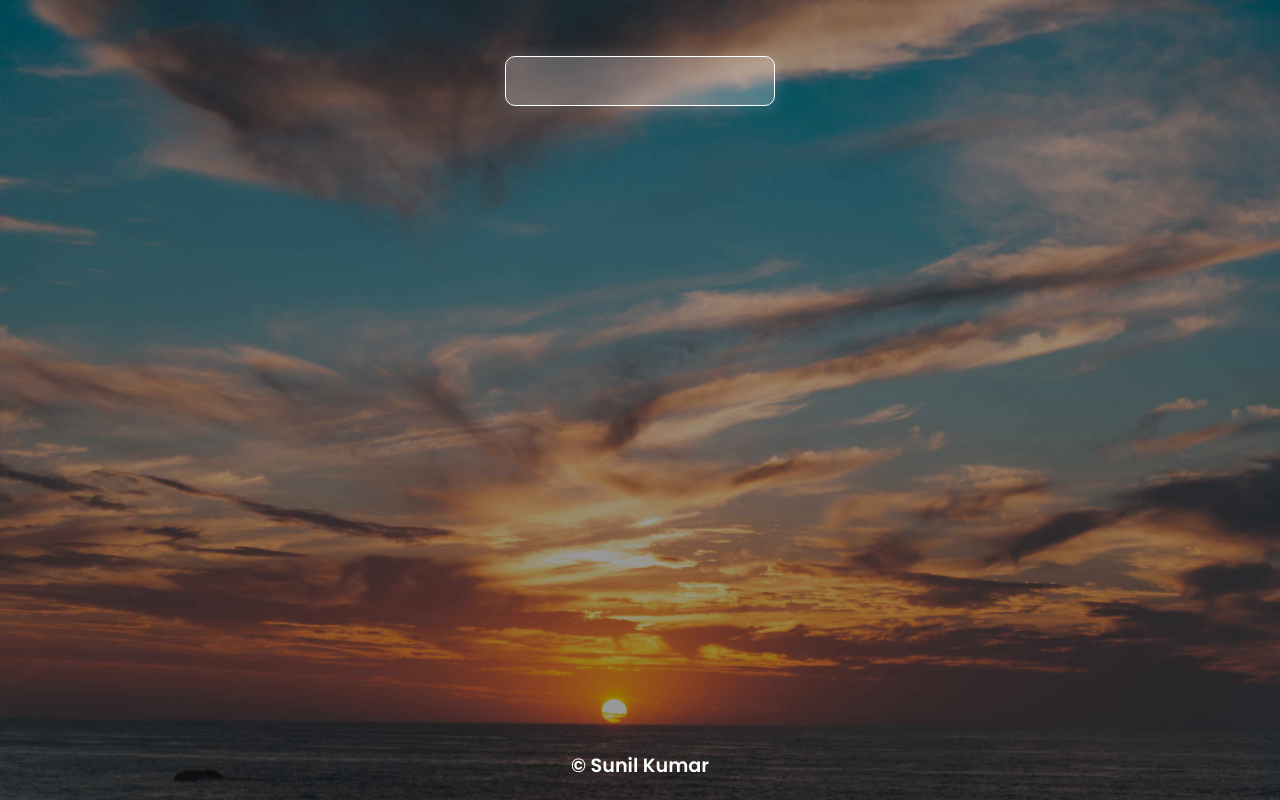
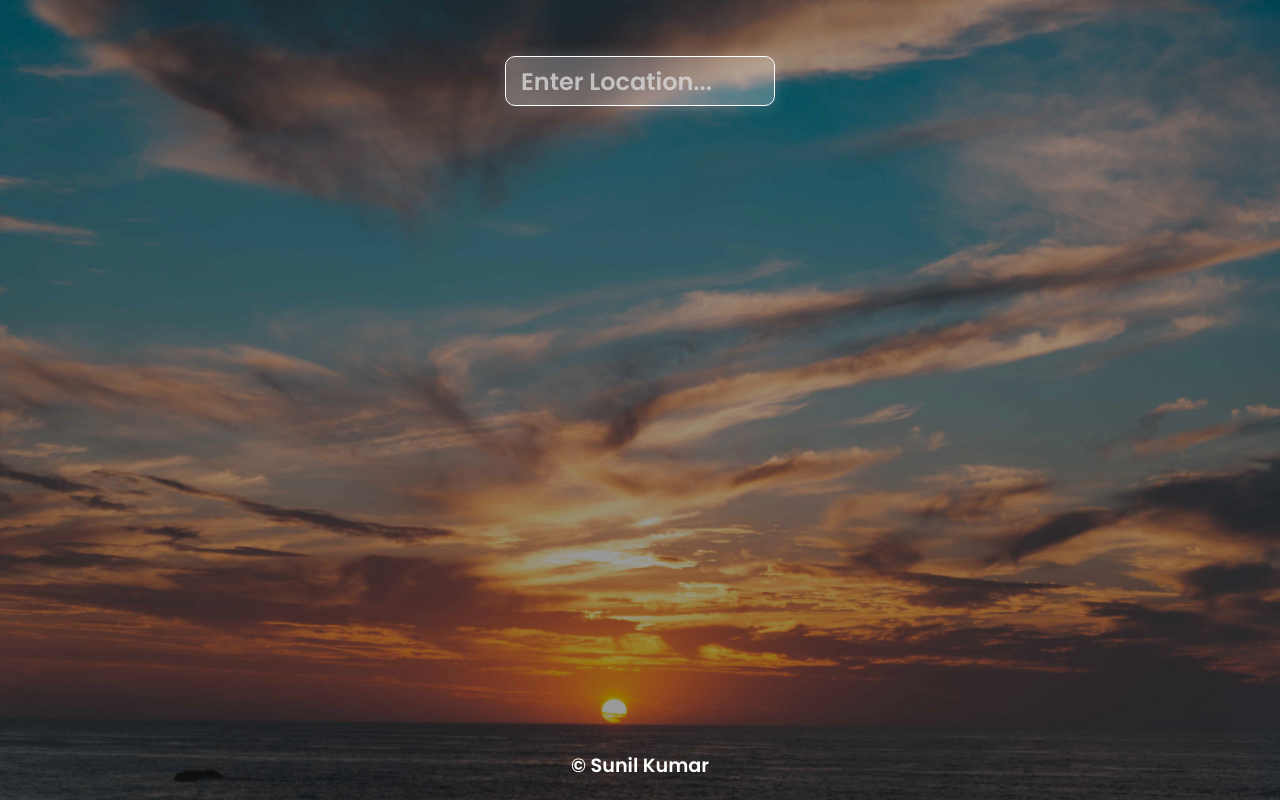
Before and after one commit to sunilk4u/Weather-App, a React (Create React App) app: page / in a window 1280 px wide. Built offline with nearby package versions, Linux system fonts and the light colour scheme.

Commit message:
Add placeholder text in input

```diff
--- a/src/components/SeachForm.jsx
+++ b/src/components/SeachForm.jsx
@@ -2,7 +2,12 @@ function SeachForm() {
   return (
     <div className="search-form">
       <form>
-        <input type="text" name="search" id="search" />
+        <input
+          type="text"
+          name="search"
+          id="search"
+          placeholder="Enter Location..."
+        />
       </form>
     </div>
   );
--- a/src/index.css
+++ b/src/index.css
@@ -48,6 +48,11 @@ body {
   box-shadow: 0 0 15px 2px rgba(255, 255, 255, 0.15);
   border: 1px solid #fff;
   outline: none !important;
+  cursor: pointer;
+}
+
+#search::placeholder {
+    color: #dbdbdbc6;
 }
 
 .footer {
```
